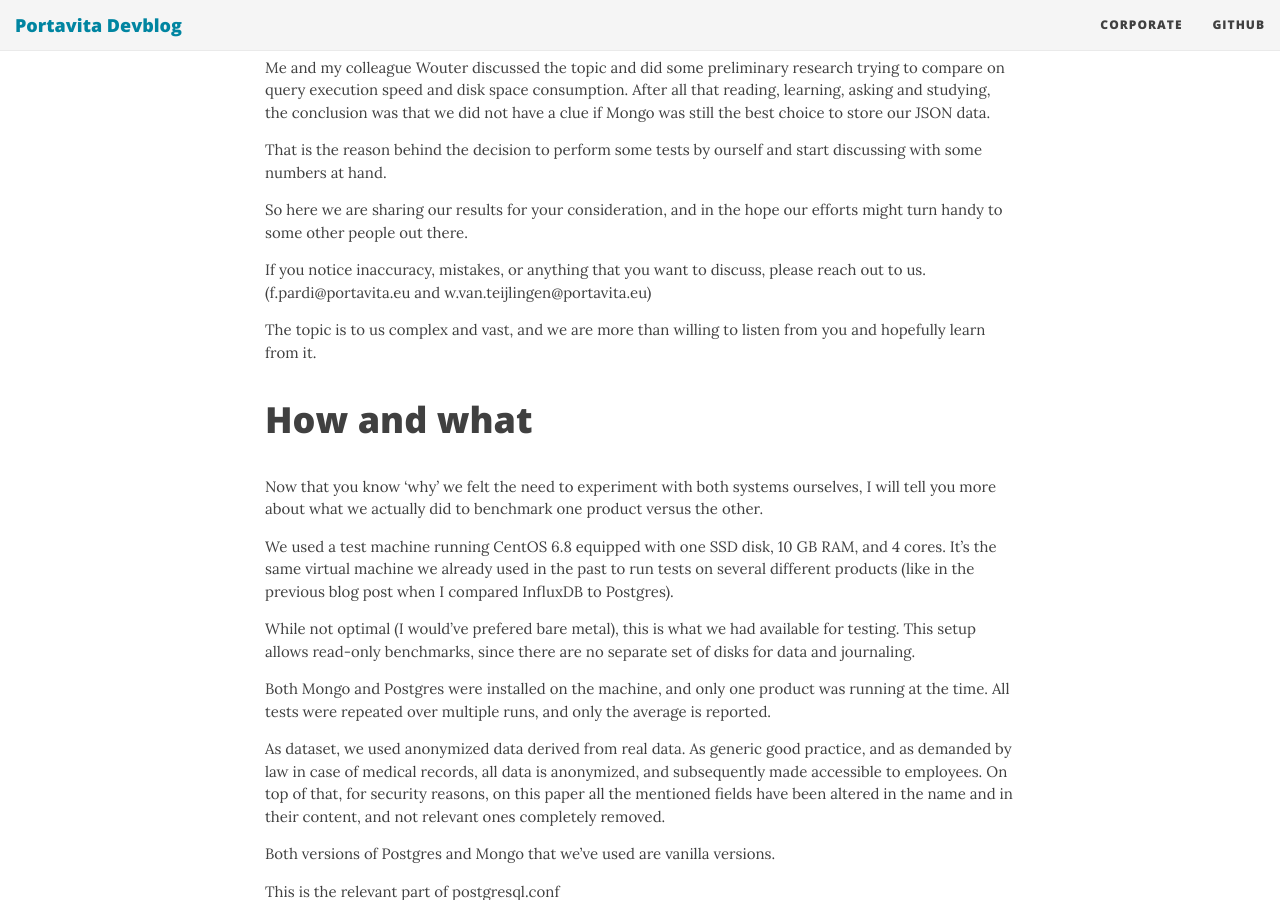
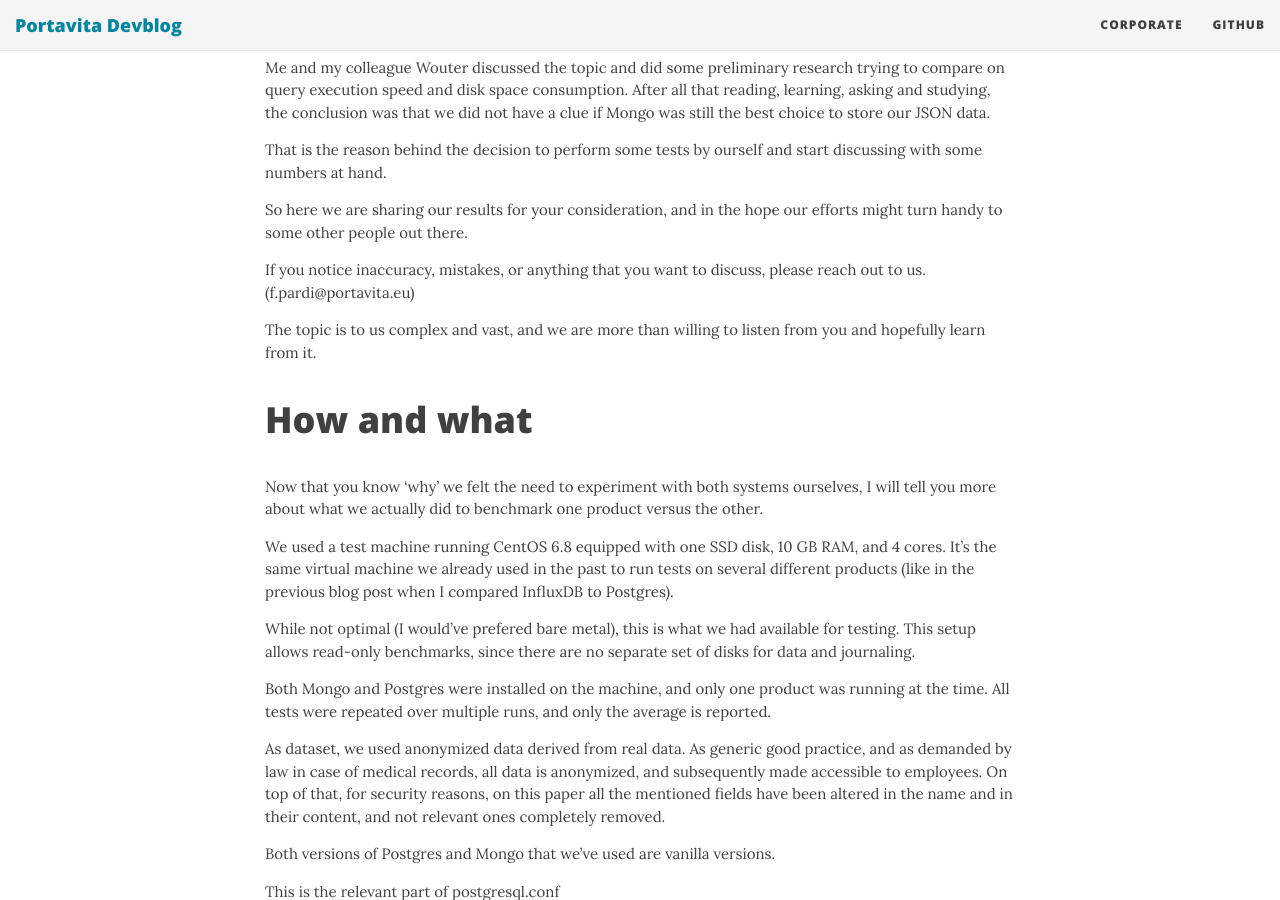
Before and after one commit to Portavita/portavita.github.io, a Jekyll site: the page built from _posts/2018-10-31-blog_A_JSON_use_case_comparison_between_PostgreSQL_and_MongoDB.markdown, in a window 1280 px wide and 900 px high, scrolled down 900 px. Built offline with Jekyll 4.4.1, drawn with Linux system fonts in a browser that asks for light colours; nearby versions of some CDN libraries.

Commit message:
Remove email from blog post

```diff
--- a/_posts/2018-10-31-blog_A_JSON_use_case_comparison_between_PostgreSQL_and_MongoDB.markdown
+++ b/_posts/2018-10-31-blog_A_JSON_use_case_comparison_between_PostgreSQL_and_MongoDB.markdown
@@ -29,7 +29,7 @@ That is the reason behind the decision to perform some tests by ourself and star
 
 So here we are sharing our results for your consideration, and in the hope our efforts might turn handy to some other people out there.
 
-If you notice inaccuracy, mistakes, or anything that you want to discuss, please reach out to us. (f.pardi@portavita.eu  and w.van.teijlingen@portavita.eu)
+If you notice inaccuracy, mistakes, or anything that you want to discuss, please reach out to us. (f.pardi@portavita.eu)
 
 The topic is to us complex and vast, and we are more than willing to listen from you and hopefully learn from it.
 
```
